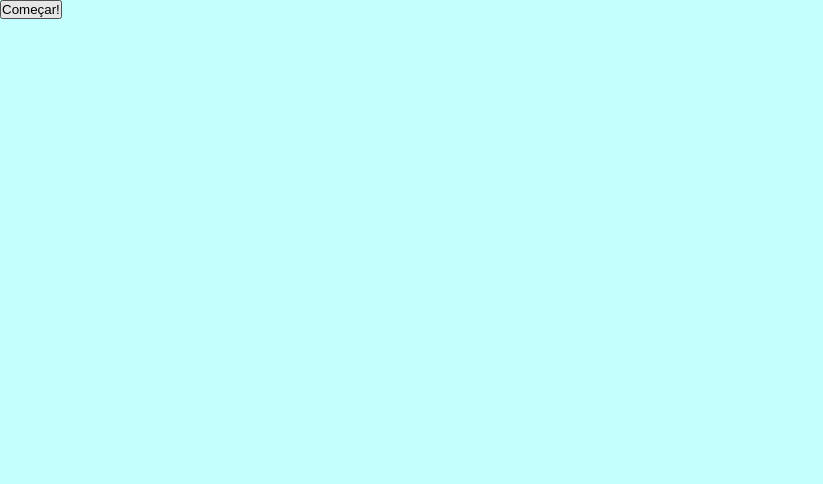
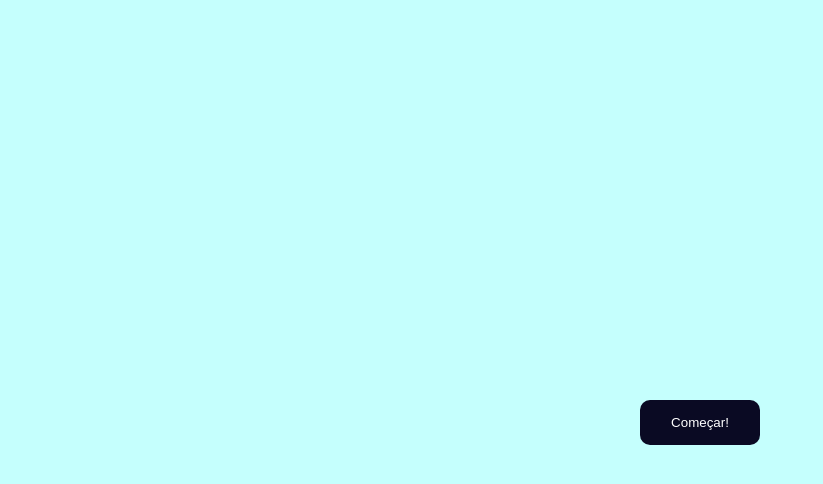
Before and after one commit to barretounifor/av3-nuvem-front, a React (Vite) app: page /home in a window 1280 px wide. Shown: the top 484 px of the page, without its empty margins (0-823 px from the left). Built offline with nearby package versions, Linux system fonts and the light colour scheme.

Commit message:
adicionada navegacao ao clicar no botao

```diff
--- a/src/pages/HomePage/HomePage.css
+++ b/src/pages/HomePage/HomePage.css
@@ -2,18 +2,23 @@
     width: 100%;
     height: 100vh;
     background-color: rgb(197, 255, 253);
+    text-align: center;
 
 }
 
-.StartButton{
+.StartButton {
     position: absolute;
-    top:50%;
-    background-color:#0a0a23;
+    top: 50%;
+    background-color: #0a0a23;
     color: #fff;
-    border:none;
-    border-radius:10px;
-    padding:15px;
-    min-height:30px;
+    border: none;
+    border-radius: 10px;
+    padding: 15px;
+    min-height: 30px;
     min-width: 120px;
 
 }
+
+.StartButton:active {
+    background-color: white;
+}
--- a/src/pages/HomePage/HomePage.tsx
+++ b/src/pages/HomePage/HomePage.tsx
@@ -1,9 +1,13 @@
+import { useNavigate } from 'react-router-dom';
 import './HomePage.css';
 
 export function HomePage() {
+
+    const navigate = useNavigate();
+
     return (
         <div className='home-page-container'>
-            <button>Começar!</button>
+            <button onClick={() => navigate('/1st')} className='StartButton'>Começar!</button>
         </div>
     )
 
```
